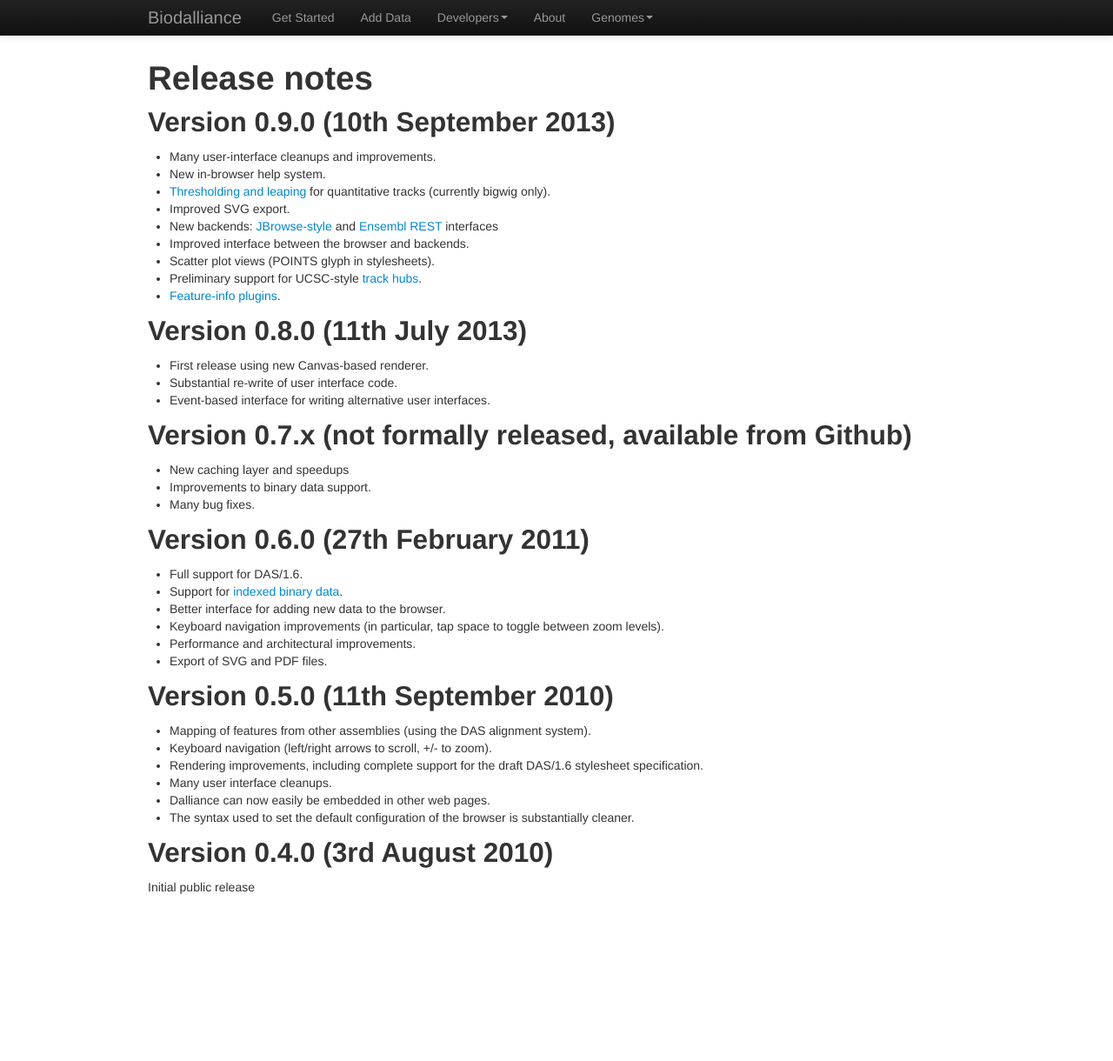
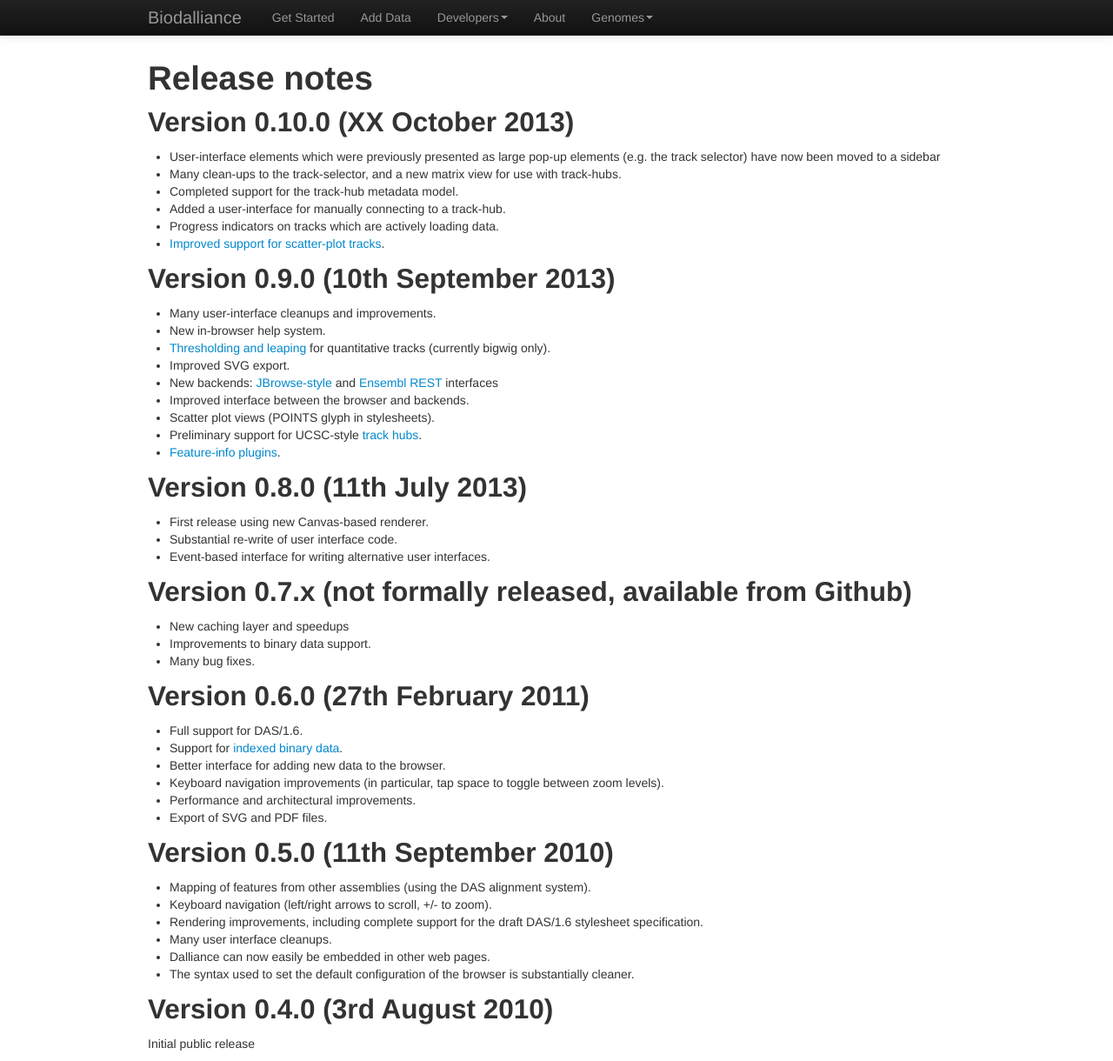
Before and after one commit to biodalliance/dalliance-web, a Jekyll site: the page built from notes.md, in a window 1280 px wide and 1220 px high. Shown: the whole window at 87% size. Built offline with Jekyll 4.4.1, drawn with Linux system fonts in a browser that asks for light colours.

Commit message:
Updates in preparation for 0.10 release.

```diff
--- a/index.html
+++ b/index.html
@@ -86,6 +86,8 @@
         </div>
         <div class="span6">
           <h2>News</h2>
+    <p><strong>XX October</strong> Dalliance 0.10 is released with mostly-complete support for
+    <a href='http://genome.ucsc.edu/goldenPath/help/trackDb/trackDbHub.html'>UCSC-style track hubs</a>, and substantial user-interface improvements.  See the <a href='notes.html'>release notes</a> for more details.</p>
 	  <p><strong>10 September</strong> Dalliance 0.9.0 is released with new back-ends and many fixes and improvements.  See the <a href='notes.html'>release notes</a> for more details.</p>
 	  <p><strong>August 2013</strong> If you didn't make it to BOSC, see our presentation <a href='http://www.biodalliance.org/people/thomas/dalliance-talk-201307/#1'>here</a></p>
 	  <p><strong>11 July</strong> Dalliance 0.8.0 released, with an all-new (and much faster) canvas-based renderer.</p>
--- a/notes.md
+++ b/notes.md
@@ -2,6 +2,18 @@
 layout: page
 title: Release notes
 ---
+
+Version 0.10.0 (XX October 2013)
+-------------
+
+ * User-interface elements which were previously presented as large
+   pop-up elements (e.g. the track selector) have now been moved to a sidebar
+ * Many clean-ups to the track-selector, and a new matrix view for use
+   with track-hubs.
+ * Completed support for the track-hub metadata model.
+ * Added a user-interface for manually connecting to a track-hub.
+ * Progress indicators on tracks which are actively loading data.
+ * [Improved support for scatter-plot tracks](/stylesheets.html#scatter).
 
 Version 0.9.0 (10th September 2013)
 -------------
--- a/stylesheets.html
+++ b/stylesheets.html
@@ -50,7 +50,7 @@
 This can be applied to small glyphs to specify the size.  If not specified, size is equal to the height.
 Mostly useful in conjuction with the <code>SCATTER</code> attribute.
 
-<h5>SCATTER (since 0.10)</h5>
+<h5><a id='scatter'>SCATTER (since 0.10)</a></h5>
 
 This attribute can be applied to all the "small" glyph types (DOT, EX, STAR, etc.) to convert them
 into points on a scatter plot.  When this attribute is set to "yes", the y position of the glyph is adjusted
```
Also changed, not shown: config.html (+7 -1 lines).
